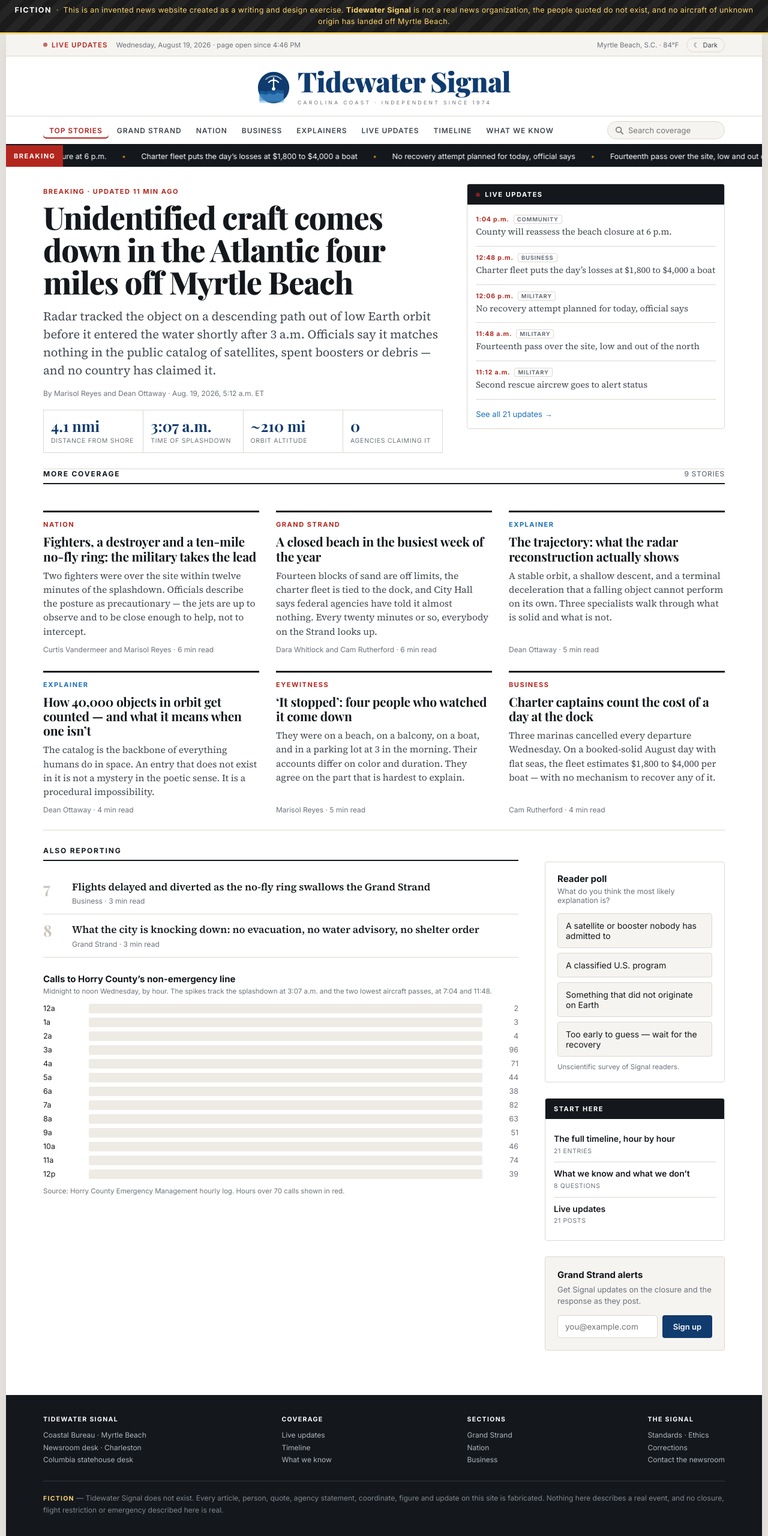
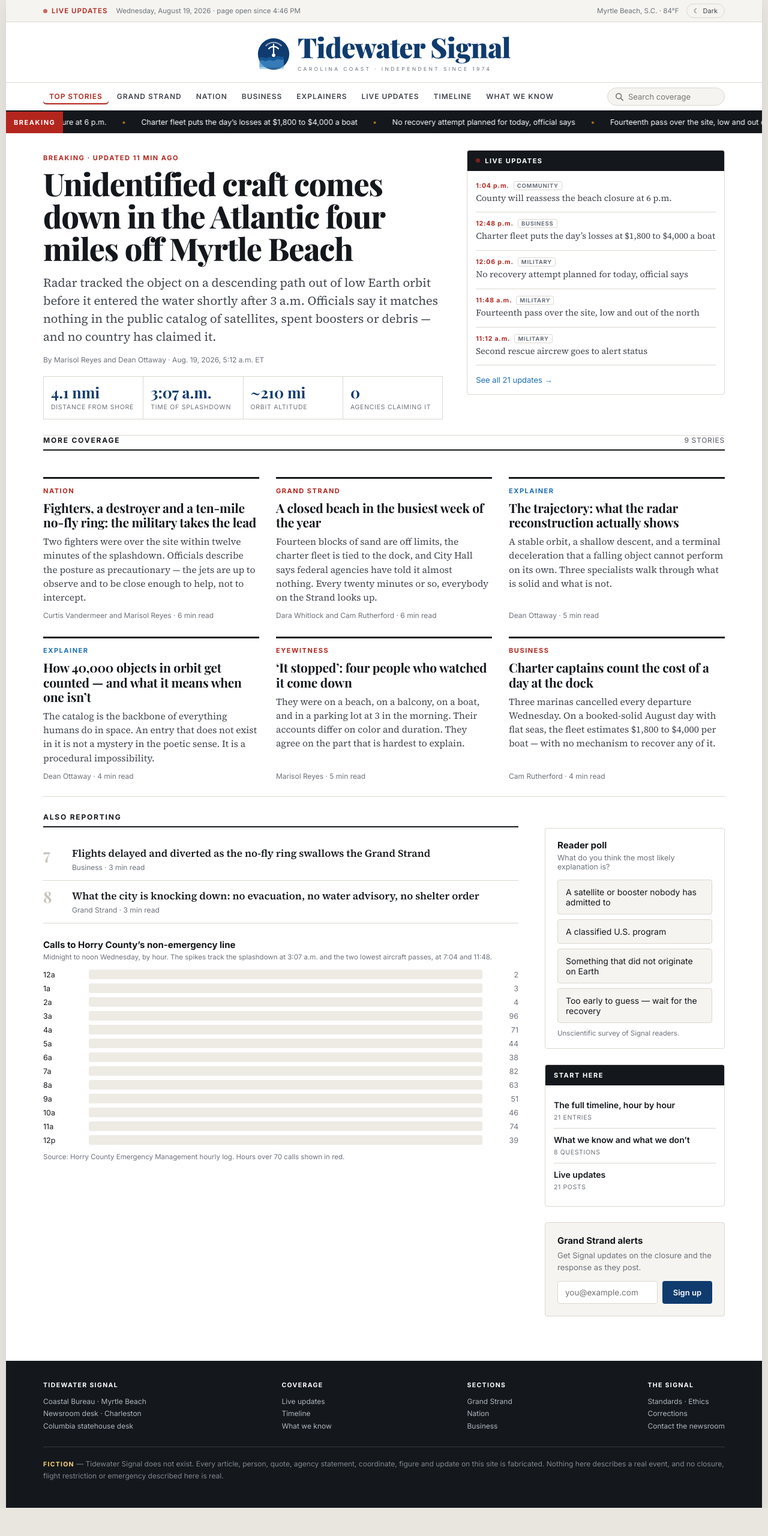
Before and after one commit to zman300z/BOYNT-WORK, a plain HTML site: page ufo-myrtle-beach/index.html in a window 1280 px wide. Shown: the top 2560 px of the page at 60% size. After the commit the page ends 2513 px from the top, so only its background shows below. Drawn offline with nearby package versions, Linux system fonts and the light colour scheme.

Commit message:
Remove the sticky top banner; fix a sidebar/ticker class collision
Drops the sticky banner from the top of the site along with its styles, and
resets the sticky offsets it was reserving space for so the section nav pins to
the top of the viewport. The footer disclaimer stays on every view.

Also renames the article sidebar's class from .rail to .siderail. It collided
with the ticker's inner .rail, so the ticker was picking up position:sticky from
the sidebar rule — the reason its text failed to paint earlier. With the
collision gone the ticker rail is static again and the sidebar sticks correctly
below the pinned nav.

Co-Authored-By: Claude Opus 5 <noreply@anthropic.com>
Claude-Session: https://claude.ai/code/session_01L1zZNTwwswCDSqPTcTh6bN

```diff
--- a/ufo-myrtle-beach/index.html
+++ b/ufo-myrtle-beach/index.html
@@ -36,15 +36,6 @@ a:hover{text-decoration:underline}
 :focus-visible{outline:3px solid var(--brand-2); outline-offset:2px; border-radius:3px}
 #app:focus,#app:focus-visible{outline:none}
 
-/* ---------- fiction banner ---------- */
-.fiction{position:sticky; top:0; z-index:120;
-  background:repeating-linear-gradient(135deg,#1b1b1b,#1b1b1b 14px,#252525 14px,#252525 28px);
-  color:#ffd66b; border-bottom:3px solid #ffd66b;
-  font-family:Inter,sans-serif; font-size:12.5px; letter-spacing:.03em;
-  padding:8px 16px; text-align:center; line-height:1.5}
-.fiction strong{color:#fff; letter-spacing:.12em; font-weight:700}
-@media (max-width:600px){ .fiction{font-size:11px; padding:6px 12px} }
-
 .sheet{max-width:1260px; margin:0 auto; background:var(--paper); box-shadow:var(--shadow); min-height:100vh}
 .wrap{max-width:var(--max); margin:0 auto; padding:0 22px}
 
@@ -76,7 +67,7 @@ a:hover{text-decoration:underline}
 .logo .word{text-align:left}
 
 /* ---------- nav ---------- */
-nav.sect{border-bottom:2px solid var(--ink); background:var(--paper); position:sticky; top:35px; z-index:100}
+nav.sect{border-bottom:2px solid var(--ink); background:var(--paper); position:sticky; top:0; z-index:100}
 :root[data-theme="dark"] nav.sect{border-bottom-color:var(--rule-2)}
 nav.sect .wrap{display:flex; gap:6px; align-items:center; height:46px}
 nav.sect a{font-family:Inter,sans-serif; font-size:12px; font-weight:600; letter-spacing:.08em;
@@ -210,7 +201,7 @@ main{min-height:60vh}
 .nextprev strong{display:block; margin-top:6px; font-family:"Playfair Display",serif; font-weight:700; font-size:17px; line-height:1.25}
 
 /* ---------- rail cards ---------- */
-.rail{position:sticky; top:96px; font-family:Inter,sans-serif}
+.siderail{position:sticky; top:62px; font-family:Inter,sans-serif}
 .rcard{border:1px solid var(--rule); border-radius:4px; margin-bottom:20px; overflow:hidden}
 .rcard h4{margin:0; background:var(--ink); color:var(--paper); font-size:11px; font-weight:700;
   letter-spacing:.14em; text-transform:uppercase; padding:10px 14px}
@@ -334,11 +325,6 @@ footer.site .disc{border-top:1px solid rgba(255,255,255,.14); margin-top:24px; p
 </style>
 </head>
 <body>
-
-<div class="fiction">
-  <strong>FICTION</strong> &nbsp;·&nbsp; This is an invented news website created as a writing and design exercise.
-  <b>Tidewater Signal</b> is not a real news organization, the people quoted do not exist, and no aircraft of unknown origin has landed off Myrtle Beach.
-</div>
 
 <div class="prog" id="prog"></div>
 
@@ -940,7 +926,7 @@ function renderHome(){
         </div>`).join('')}
         ${callsChartHTML()}
       </div>
-      <div class="rail">
+      <div class="siderail">
         ${pollHTML()}
         <div class="rcard"><h4>Start here</h4><div class="in"><ul class="rlist">
           <li><a href="#/timeline">The full timeline, hour by hour</a><small>21 entries</small></li>
@@ -1001,7 +987,7 @@ function renderArticle(id){
           ${next ? `<a href="#/a/${next.id}" style="text-align:right"><span>Next →</span><strong>${esc(next.title)}</strong></a>` : '<span></span>'}
         </div>
       </article>
-      <aside class="rail">
+      <aside class="siderail">
         ${updatesRailHTML(4)}
         ${related.length ? `<div class="rcard"><h4>Related</h4><div class="in"><ul class="rlist">
           ${related.map(r => `<li><a href="#/a/${r.id}">${esc(r.title)}</a><small>${esc(sectionName(r.section))} · ${r.read} min</small></li>`).join('')}
@@ -1051,7 +1037,7 @@ function renderLive(){
             <h4>${esc(u.title)}</h4><p>${esc(u.text)}</p></div>
         </li>`).join('')}</ul>` : '<p class="empty">No updates match that filter.</p>'}
       </div>
-      <aside class="rail">${glanceHTML()}${startHereHTML('#/live')}</aside>
+      <aside class="siderail">${glanceHTML()}${startHereHTML('#/live')}</aside>
     </div>
   </div></div>`;
 }
@@ -1071,7 +1057,7 @@ function renderTimeline(){
           </button>
         </li>`).join('')}
       </ul>
-      <aside class="rail">${glanceHTML()}${startHereHTML('#/timeline')}</aside>
+      <aside class="siderail">${glanceHTML()}${startHereHTML('#/timeline')}</aside>
     </div>
   </div></div>`;
 }
@@ -1083,7 +1069,7 @@ function renderFaq(){
     <div class="artwrap">
       <div class="faq">${FAQ.map(f => `<details><summary>${esc(f.q)}</summary><p>${esc(f.a)}</p></details>`).join('')}
         ${pollHTML()}</div>
-      <aside class="rail">${glanceHTML()}${startHereHTML('#/faq')}</aside>
+      <aside class="siderail">${glanceHTML()}${startHereHTML('#/faq')}</aside>
     </div>
   </div></div>`;
   animateBars();
```
